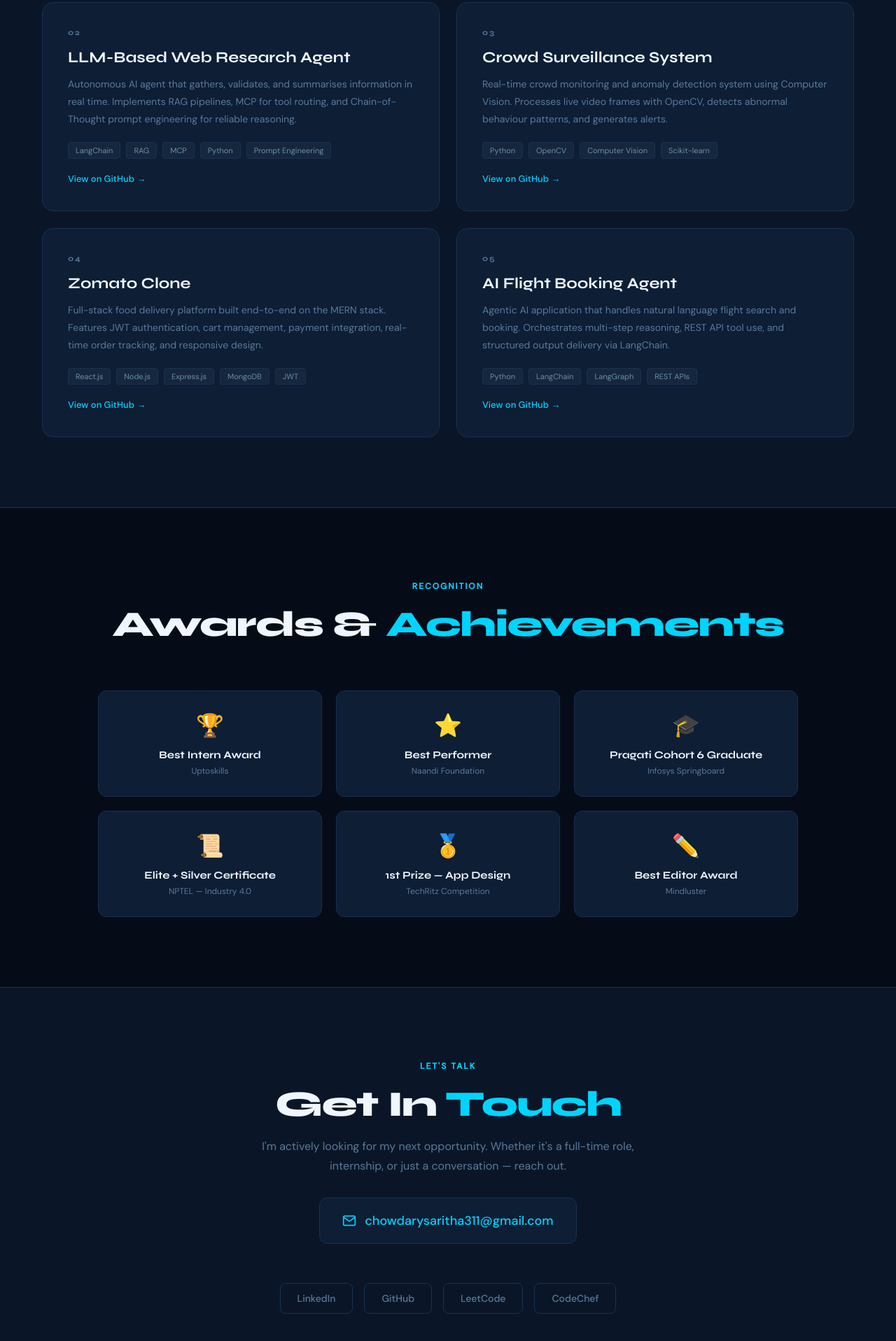
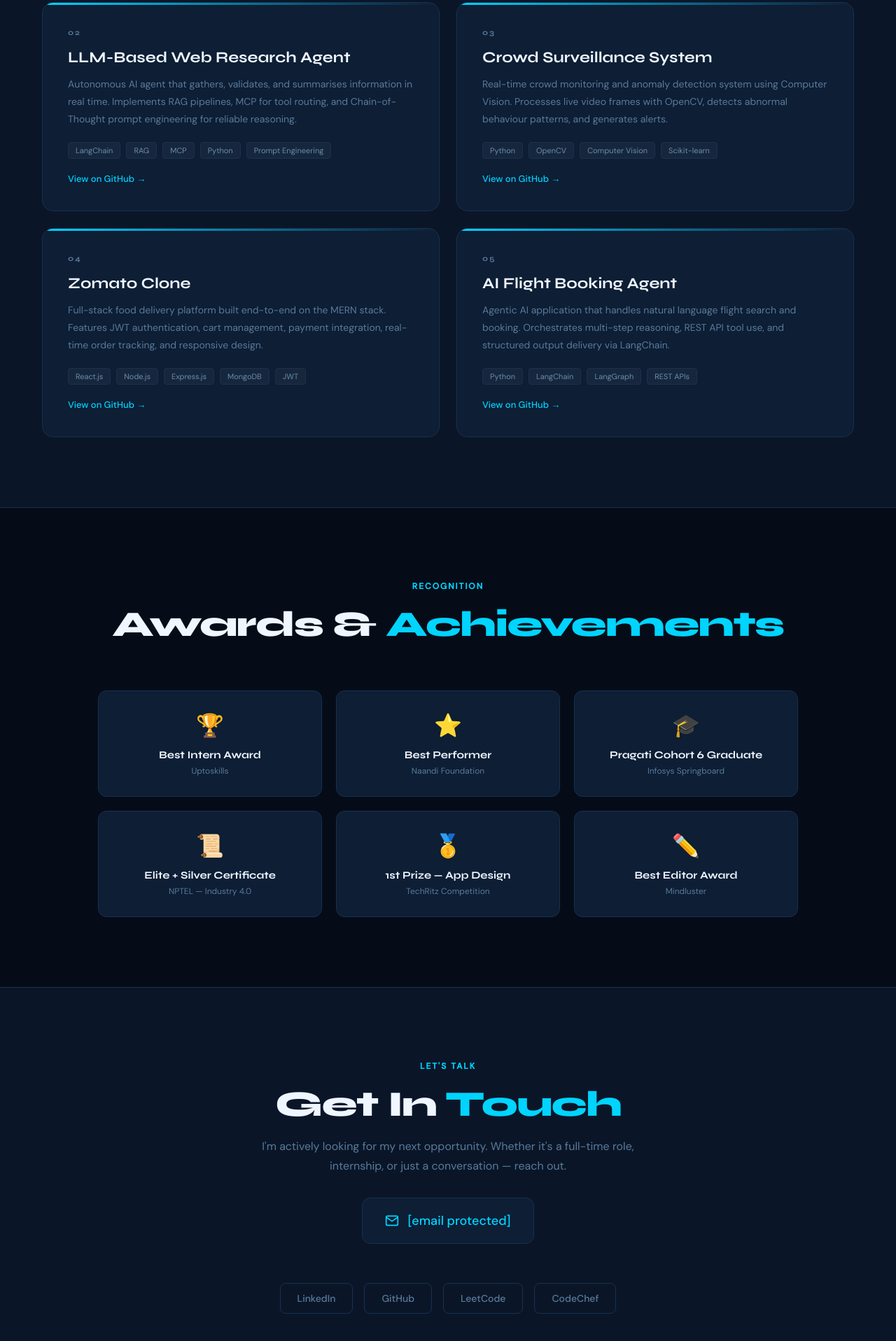
Before and after one commit to Chowdarysaritha311/sarithachowdary-portfolio, a plain HTML site: page index.html in a window 1280 px wide. Shown: the part 3672-5589 px from the top of the page at 70% size. Drawn offline with Linux system fonts and the light colour scheme.

Commit message:
index.html
Updated opacity settings for various elements and modified email links to use email protection. Adjusted animation keyframes and fade-in effects for improved visibility.

```diff
--- a/index.html
+++ b/index.html
@@ -431,7 +431,7 @@
     top: 0; left: 0; right: 0;
     height: 3px;
     background: linear-gradient(90deg, var(--cyan), transparent);
-    opacity: 0;
+    opacity: 1;
     transition: opacity 0.3s;
   }
 
@@ -618,13 +618,13 @@
 
   /* ── ANIMATIONS ── */
   @keyframes fadeUp {
-    from { opacity: 0; transform: translateY(20px); }
+    from { opacity: 1; transform: translateY(20px); }
     to   { opacity: 1; transform: translateY(0); }
   }
 
   .fade-in {
-    opacity: 0;
-    transform: translateY(30px);
+    opacity: 1;
+    transform: translateY(0);
     transition: opacity 0.6s ease, transform 0.6s ease;
   }
 
@@ -678,7 +678,7 @@
     <p class="hero-title"><strong>Full Stack Developer</strong> & <strong>Generative AI Engineer</strong></p>
     <p class="hero-desc">I build systems that think. From multi-agent LLM pipelines to full-stack web applications — I turn complex technical ideas into intelligent, production-ready solutions.</p>
     <div class="hero-cta">
-      <a href="mailto:chowdarysaritha311@gmail.com" class="btn-primary">
+      <a href="/cdn-cgi/l/email-protection#fb9893948c9f9a8982889a89928f939ac8cacabb9c969a9297d5989496" class="btn-primary">
         <svg width="16" height="16" viewBox="0 0 24 24" fill="none" stroke="currentColor" stroke-width="2"><path d="M4 4h16c1.1 0 2 .9 2 2v12c0 1.1-.9 2-2 2H4c-1.1 0-2-.9-2-2V6c0-1.1.9-2 2-2z"/><polyline points="22,6 12,13 2,6"/></svg>
         Get In Touch
       </a>
@@ -686,7 +686,7 @@
         <svg width="16" height="16" viewBox="0 0 24 24" fill="currentColor"><path d="M12 0C5.37 0 0 5.37 0 12c0 5.31 3.435 9.795 8.205 11.385.6.105.825-.255.825-.57 0-.285-.015-1.23-.015-2.235-3.015.555-3.795-.735-4.035-1.41-.135-.345-.72-1.41-1.23-1.695-.42-.225-1.02-.78-.015-.795.945-.015 1.62.87 1.845 1.23 1.08 1.815 2.805 1.305 3.495.99.105-.78.42-1.305.765-1.605-2.67-.3-5.46-1.335-5.46-5.925 0-1.305.465-2.385 1.23-3.225-.12-.3-.54-1.53.12-3.18 0 0 1.005-.315 3.3 1.23.96-.27 1.98-.405 3-.405s2.04.135 3 .405c2.295-1.56 3.3-1.23 3.3-1.23.66 1.65.24 2.88.12 3.18.765.84 1.23 1.905 1.23 3.225 0 4.605-2.805 5.625-5.475 5.925.435.375.81 1.095.81 2.22 0 1.605-.015 2.895-.015 3.3 0 .315.225.69.825.57A12.02 12.02 0 0 0 24 12c0-6.63-5.37-12-12-12z"/></svg>
         GitHub
       </a>
-      <a href="https://linkedin.com/in/saritha-chowdary-63821b289" target="_blank" class="btn-secondary">
+      <a href="https://www.linkedin.com/in/sarithachowdary/" target="_blank" class="btn-secondary">
         <svg width="16" height="16" viewBox="0 0 24 24" fill="currentColor"><path d="M20.447 20.452h-3.554v-5.569c0-1.328-.027-3.037-1.852-3.037-1.853 0-2.136 1.445-2.136 2.939v5.667H9.351V9h3.414v1.561h.046c.477-.9 1.637-1.85 3.37-1.85 3.601 0 4.267 2.37 4.267 5.455v6.286zM5.337 7.433a2.062 2.062 0 0 1-2.063-2.065 2.064 2.064 0 1 1 2.063 2.065zm1.782 13.019H3.555V9h3.564v11.452zM22.225 0H1.771C.792 0 0 .774 0 1.729v20.542C0 23.227.792 24 1.771 24h20.451C23.2 24 24 23.227 24 22.271V1.729C24 .774 23.2 0 22.222 0h.003z"/></svg>
         LinkedIn
       </a>
@@ -999,12 +999,12 @@
     <div class="section-tag">Let's Talk</div>
     <h2 class="section-title">Get In <span>Touch</span></h2>
     <p style="color:var(--muted);margin-top:16px;font-size:16px;line-height:1.7">I'm actively looking for my next opportunity. Whether it's a full-time role, internship, or just a conversation — reach out.</p>
-    <a href="mailto:chowdarysaritha311@gmail.com" class="contact-email">
+    <a href="/cdn-cgi/l/email-protection#1f7c7770687b7e6d666c7e6d766b777e2c2e2e5f78727e7673317c7072" class="contact-email">
       <svg width="20" height="20" viewBox="0 0 24 24" fill="none" stroke="currentColor" stroke-width="2"><path d="M4 4h16c1.1 0 2 .9 2 2v12c0 1.1-.9 2-2 2H4c-1.1 0-2-.9-2-2V6c0-1.1.9-2 2-2z"/><polyline points="22,6 12,13 2,6"/></svg>
-      chowdarysaritha311@gmail.com
+      <span class="__cf_email__" data-cfemail="e083888f978481929993819289948881d3d1d1a0878d81898cce838f8d">[email&#160;protected]</span>
     </a>
     <div class="contact-links">
-      <a href="https://linkedin.com/in/saritha-chowdary-63821b289" target="_blank" class="contact-link">LinkedIn</a>
+      <a href="https://www.linkedin.com/in/sarithachowdary/" target="_blank" class="contact-link">LinkedIn</a>
       <a href="https://github.com/Chowdarysaritha311" target="_blank" class="contact-link">GitHub</a>
       <a href="https://leetcode.com/u/ch_saritha095/" target="_blank" class="contact-link">LeetCode</a>
       <a href="https://codechef.com/users/chsaritha" target="_blank" class="contact-link">CodeChef</a>
@@ -1017,18 +1017,6 @@
   <span>Built with passion · Open to opportunities</span>
 </footer>
 
-<script>
+<script data-cfasync="false" src="/cdn-cgi/scripts/5c5dd728/cloudflare-static/email-decode.min.js"></script><script>
   // Scroll reveal
-  const observer = new IntersectionObserver((entries) => {
-    entries.forEach((entry, i) => {
-      if (entry.isIntersecting) {
-        setTimeout(() => entry.target.classList.add('visible'), i * 80);
-      }
-    });
-  }, { threshold: 0.1 });
-
-  document.querySelectorAll('.fade-in').forEach(el => observer.observe(el));
-</script>
-
-</body>
-</html>
+  const observer = new IntersectionOb
```
